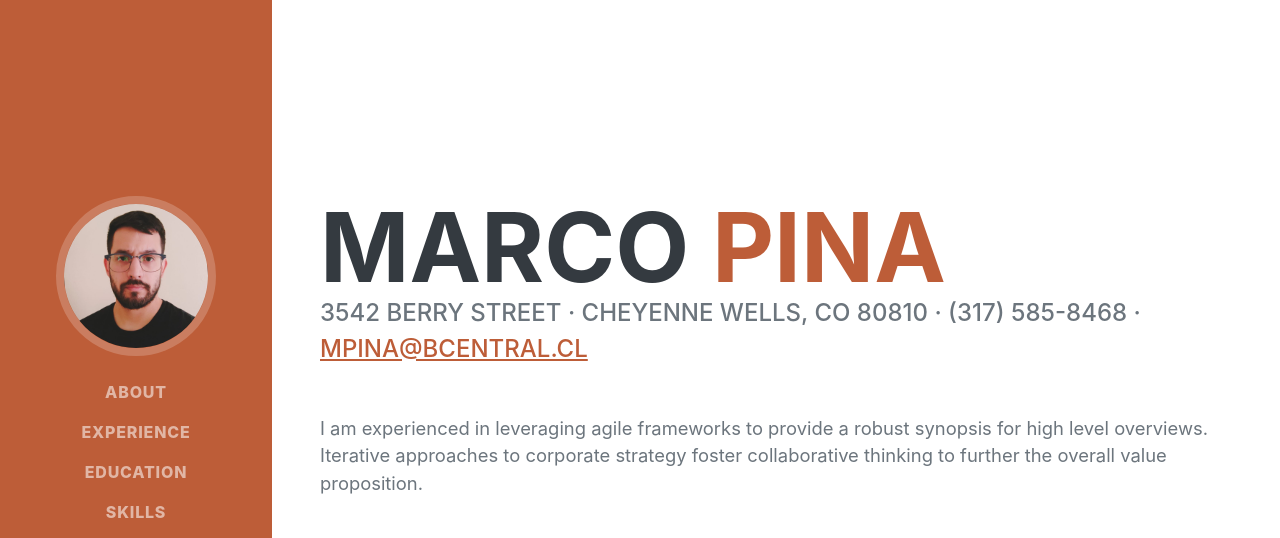
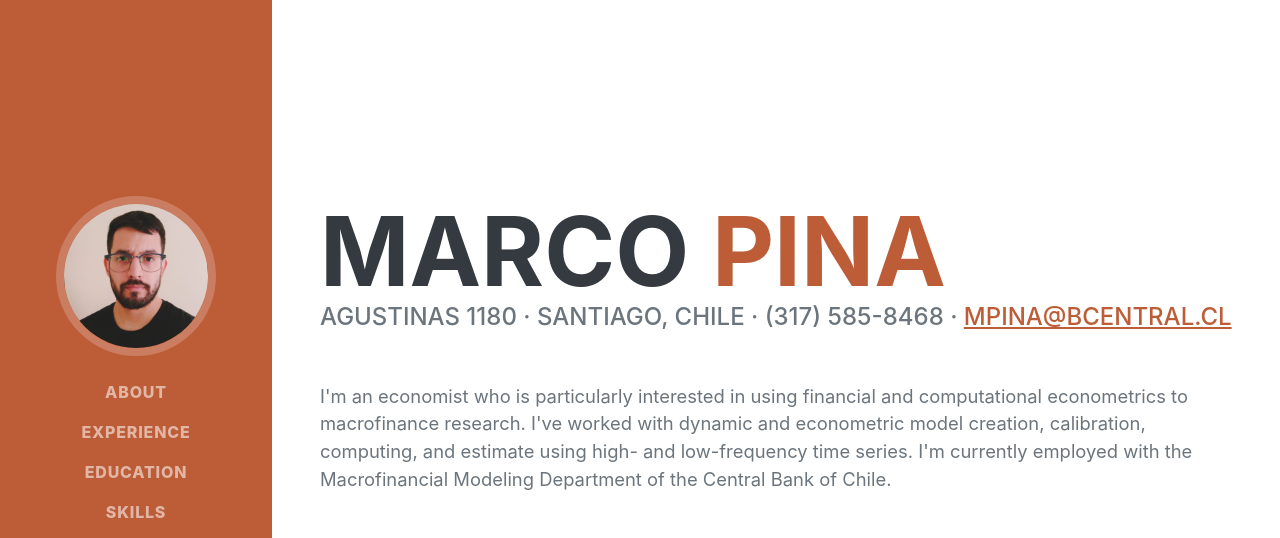
Before and after one commit to marco407/marco407.github.io, a plain HTML site: page index.html in a window 1280 px wide. Shown: the top 538 px of the page. Drawn offline with nearby package versions, Linux system fonts and the light colour scheme; a web font is replaced by a local one.

Commit message:
Update index.html

```diff
--- a/index.html
+++ b/index.html
@@ -44,10 +44,10 @@
                         <span class="text-primary">Pina</span>
                     </h1>
                     <div class="subheading mb-5">
-                        3542 Berry Street · Cheyenne Wells, CO 80810 · (317) 585-8468 ·
+                        Agustinas 1180 · Santiago, Chile · (317) 585-8468 ·
                         <a href="mailto:name@email.com">mpina@bcentral.cl</a>
                     </div>
-                    <p class="lead mb-5">I am experienced in leveraging agile frameworks to provide a robust synopsis for high level overviews. Iterative approaches to corporate strategy foster collaborative thinking to further the overall value proposition.</p>
+                    <p class="lead mb-5">I'm an economist who is particularly interested in using financial and computational econometrics to macrofinance research. I've worked with dynamic and econometric model creation, calibration, computing, and estimate using high- and low-frequency time series. I'm currently employed with the Macrofinancial Modeling Department of the Central Bank of Chile.</p>
                     <div class="social-icons">
                         <a class="social-icon" href="#!"><i class="fab fa-linkedin-in"></i></a>
                         <a class="social-icon" href="#!"><i class="fab fa-github"></i></a>
```
